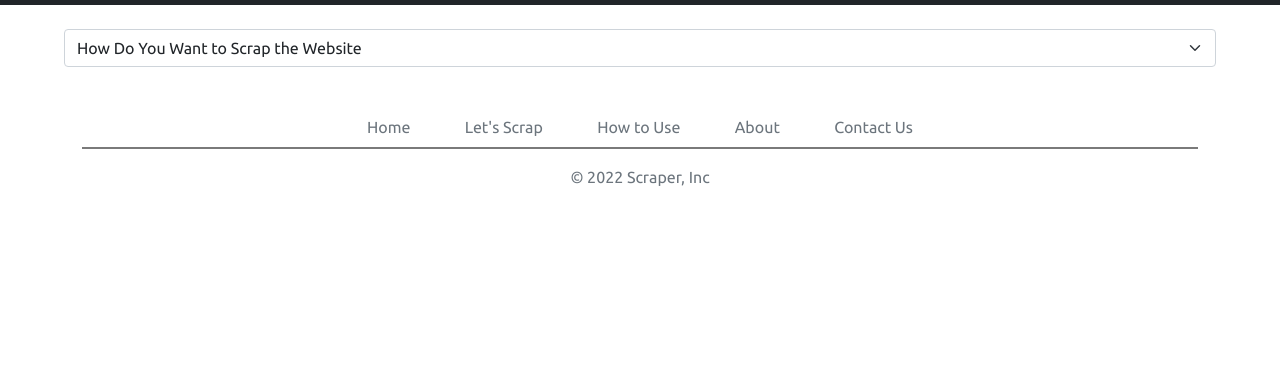
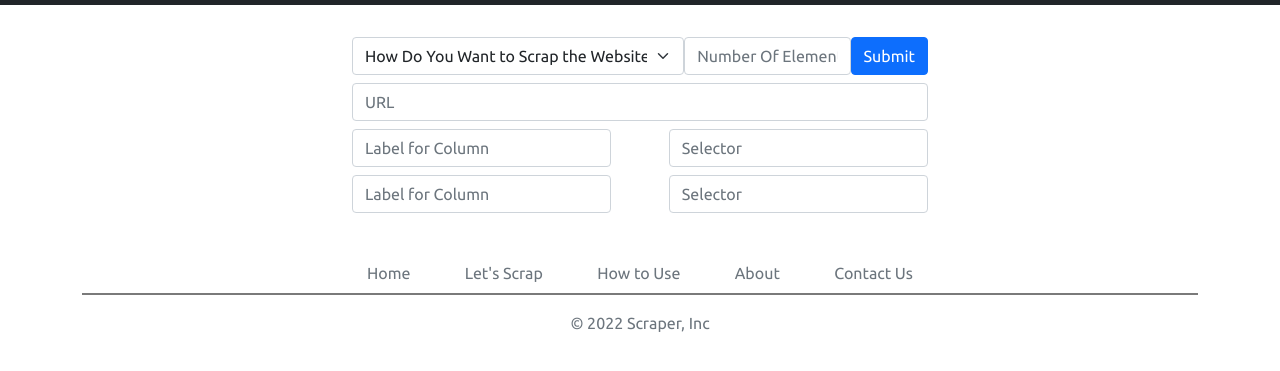
Before and after one commit to s-shubham-22/Scraper, a plain HTML site: page letsscrap.html in a window 1280 px wide. Shown: the part 71-442 px from the top of the page. Drawn offline with nearby package versions, Linux system fonts and the light colour scheme.

Commit message:
Worked on Letsscrap Page

```diff
--- a/css/style.css
+++ b/css/style.css
@@ -52,3 +52,38 @@
     margin: 0rem 2vw;
     padding: 0rem 2vw;
 }
+
+.form1 {
+    display: flex;
+    flex-direction: row;
+    justify-content: space-between;
+    align-items: baseline;
+    width: 50%;
+}
+
+#numOfEle {
+    width: 40%;
+}
+
+.select-btn {
+    width: 80%;
+}
+
+.form-control {
+    margin-top: 0.5rem;
+}
+
+.form2 {
+    display: flex;
+    flex-wrap: wrap;
+    flex-direction: row;
+    align-items: center;
+    justify-content: space-between;
+    width: 50%;
+}
+
+#selector1,
+#label1 {
+    display: inline-block;
+    width: 45%;
+}
--- a/js/script.js
+++ b/js/script.js
@@ -14,3 +14,23 @@ window.addEventListener('load', function() {
     filename = page.split(".").shift();
     $("#" + filename).addClass("active");
 })
+
+const btn = $('#form1-btn');
+const sb = $('#choice1');
+const num = $('#numOfEle');
+
+var choice = 0;
+btn.onclick = (event) => {
+    event.preventDefault();
+    // show the selected index
+    choice = sb.selectedIndex;
+    if (choice === 1) {
+        // for (let i = 1; i <= num; i++) {
+        //     console.log('Hello');
+        //     // $('#formId').append(`<input class="form-control" type="text" placeholder="Label for Column" aria-label="default input example" id="label${i}">
+        //     // <input class="form-control" type="text" placeholder="Selector" aria-label="default input example" id="selector${i}">`)
+        // }
+    } else {
+        alert('You have choosen web scraping using XPath');
+    }
+};
--- a/letsscrap.html
+++ b/letsscrap.html
@@ -37,11 +37,22 @@
 
     <!-- Main -->
     <section class="main">
-        <select class="form-select" aria-label="Default select example">
-            <option selected disabled>How Do You Want to Scrap the Website</option>
-            <option value="1">Using HTML Selector</option>
-            <option value="2">Using XPath</option>
-        </select>
+        <form class="form1">
+            <select class="form-select select-btn" aria-label="Default select example" id="choice1">
+                <option selected disabled>How Do You Want to Scrap the Website</option>
+                <option value="1">Using HTML Selector</option>
+                <option value="2">Using XPath</option>
+            </select>
+            <input class="form-control" type="text" placeholder="Number Of Elements" aria-label="default input example" id="numOfEle">
+            <button type="button" class="btn btn-primary" id="form1-btn">Submit</button>
+        </form>
+        <form class="form2" id="formId">
+            <input class="form-control" type="text" placeholder="URL" aria-label="default input example" id="url">
+            <input class="form-control" type="text" placeholder="Label for Column" aria-label="default input example" id="label1">
+            <input class="form-control" type="text" placeholder="Selector" aria-label="default input example" id="selector1">
+            <input class="form-control" type="text" placeholder="Label for Column" aria-label="default input example" id="label1">
+            <input class="form-control" type="text" placeholder="Selector" aria-label="default input example" id="selector1">
+        </form>
     </section>
 
     <!-- Footer -->
```
